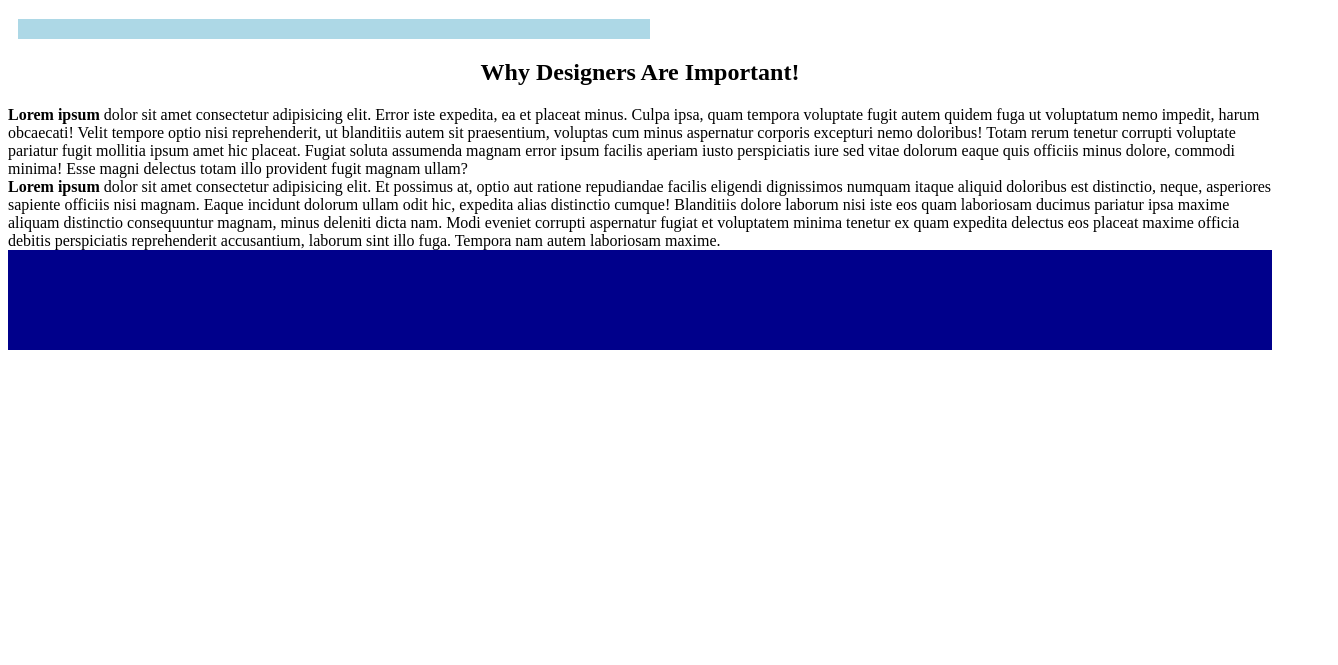
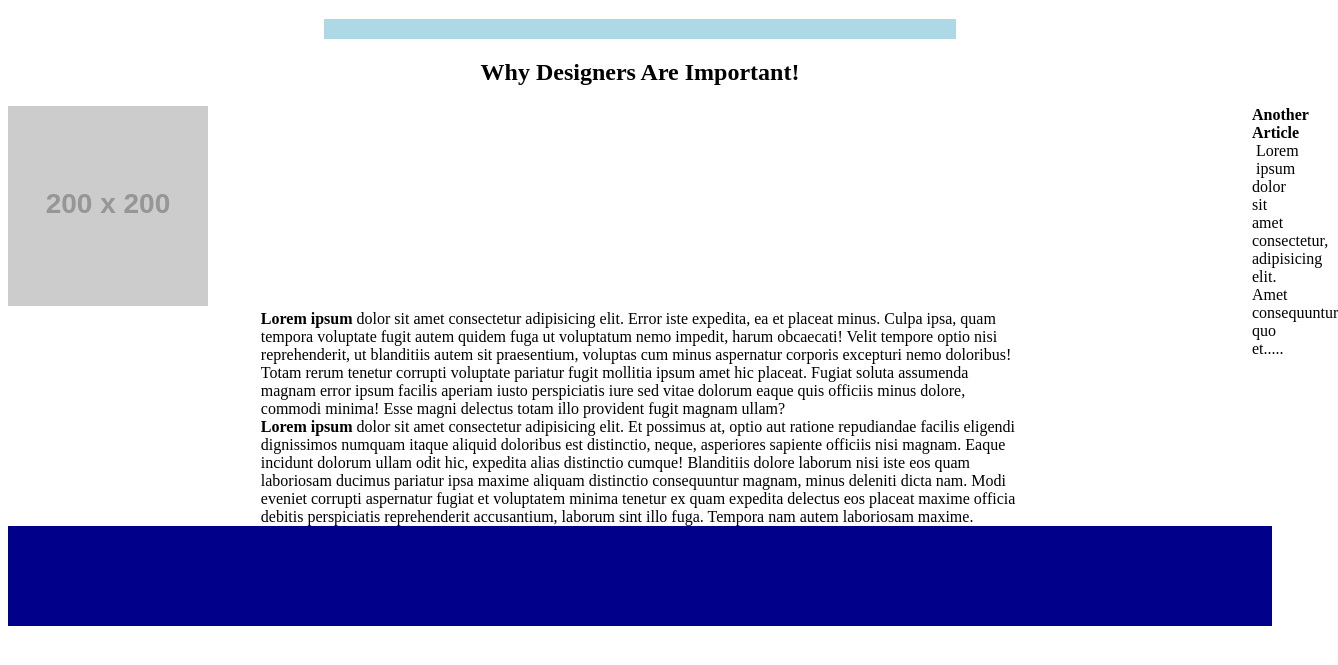
Before and after one commit to DanielACummings/My-Cool-Site, a plain HTML site: page index.html in a window 1280 px wide. Shown: the part 61-726 px from the top of the page, 1338 px wide, since content can reach past the window. Drawn offline with Linux system fonts and the light colour scheme; placeholder pictures from the web are drawn by us.

Commit message:
add image holder & side article

```diff
--- a/index.html
+++ b/index.html
@@ -14,17 +14,39 @@
     <section id="light-blue-rec"></section>
 
     <section><h1>Why Designers Are Important!</h1></section>
+    <section>
+      <img src="//placehold.it/200x200" />
+      <div id="float-right-box">
+        <b>Another Article</b>
+        <p><p>Lorem ipsum</p> dolor sit amet consectetur, adipisicing elit. Amet consequuntur quo et.....</p>
+      </div>
+    </section>
 
     <section>
       <p>
-        <b>Lorem ipsum</b> dolor sit amet consectetur adipisicing elit. Error iste expedita, ea et placeat minus. Culpa ipsa, quam tempora voluptate fugit autem quidem fuga ut voluptatum nemo impedit, harum obcaecati!
-        Velit tempore optio nisi reprehenderit, ut blanditiis autem sit praesentium, voluptas cum minus aspernatur corporis excepturi nemo doloribus! Totam rerum tenetur corrupti voluptate pariatur fugit mollitia ipsum amet hic placeat.
-        Fugiat soluta assumenda magnam error ipsum facilis aperiam iusto perspiciatis iure sed vitae dolorum eaque quis officiis minus dolore, commodi minima! Esse magni delectus totam illo provident fugit magnam ullam?
+        <b>Lorem ipsum</b> dolor sit amet consectetur adipisicing elit. Error
+        iste expedita, ea et placeat minus. Culpa ipsa, quam tempora voluptate
+        fugit autem quidem fuga ut voluptatum nemo impedit, harum obcaecati!
+        Velit tempore optio nisi reprehenderit, ut blanditiis autem sit
+        praesentium, voluptas cum minus aspernatur corporis excepturi nemo
+        doloribus! Totam rerum tenetur corrupti voluptate pariatur fugit
+        mollitia ipsum amet hic placeat. Fugiat soluta assumenda magnam error
+        ipsum facilis aperiam iusto perspiciatis iure sed vitae dolorum eaque
+        quis officiis minus dolore, commodi minima! Esse magni delectus totam
+        illo provident fugit magnam ullam?
       </p>
       <p>
-        <b>Lorem ipsum</b> dolor sit amet consectetur adipisicing elit. Et possimus at, optio aut ratione repudiandae facilis eligendi dignissimos numquam itaque aliquid doloribus est distinctio, neque, asperiores sapiente officiis nisi magnam.
-        Eaque incidunt dolorum ullam odit hic, expedita alias distinctio cumque! Blanditiis dolore laborum nisi iste eos quam laboriosam ducimus pariatur ipsa maxime aliquam distinctio consequuntur magnam, minus deleniti dicta nam.
-        Modi eveniet corrupti aspernatur fugiat et voluptatem minima tenetur ex quam expedita delectus eos placeat maxime officia debitis perspiciatis reprehenderit accusantium, laborum sint illo fuga. Tempora nam autem laboriosam maxime.
+        <b>Lorem ipsum</b> dolor sit amet consectetur adipisicing elit. Et
+        possimus at, optio aut ratione repudiandae facilis eligendi dignissimos
+        numquam itaque aliquid doloribus est distinctio, neque, asperiores
+        sapiente officiis nisi magnam. Eaque incidunt dolorum ullam odit hic,
+        expedita alias distinctio cumque! Blanditiis dolore laborum nisi iste
+        eos quam laboriosam ducimus pariatur ipsa maxime aliquam distinctio
+        consequuntur magnam, minus deleniti dicta nam. Modi eveniet corrupti
+        aspernatur fugiat et voluptatem minima tenetur ex quam expedita delectus
+        eos placeat maxime officia debitis perspiciatis reprehenderit
+        accusantium, laborum sint illo fuga. Tempora nam autem laboriosam
+        maxime.
       </p>
     </section>
   </body>
--- a/style.css
+++ b/style.css
@@ -1,3 +1,5 @@
+/* Body Grid */
+
 /* Tags */
 h1 {
   text-align: center;
@@ -5,7 +7,7 @@ h1 {
 
 p {
   text-align: left;
-  margin: 0;
+  margin: 0 20%;
 }
 
 header {
@@ -18,11 +20,18 @@ footer {
 }
 
 /* IDs */
+#float-right-box {
+  float: right;
+  height: 20px;
+  width: 20px;
+  border: 15px;
+}
+
 #light-blue-rec {
   height: 20px;
   width: 50%;
   border: 15px;
-  margin: 10px;
+  margin: auto;
   background-color: lightblue;
 }
 
```
